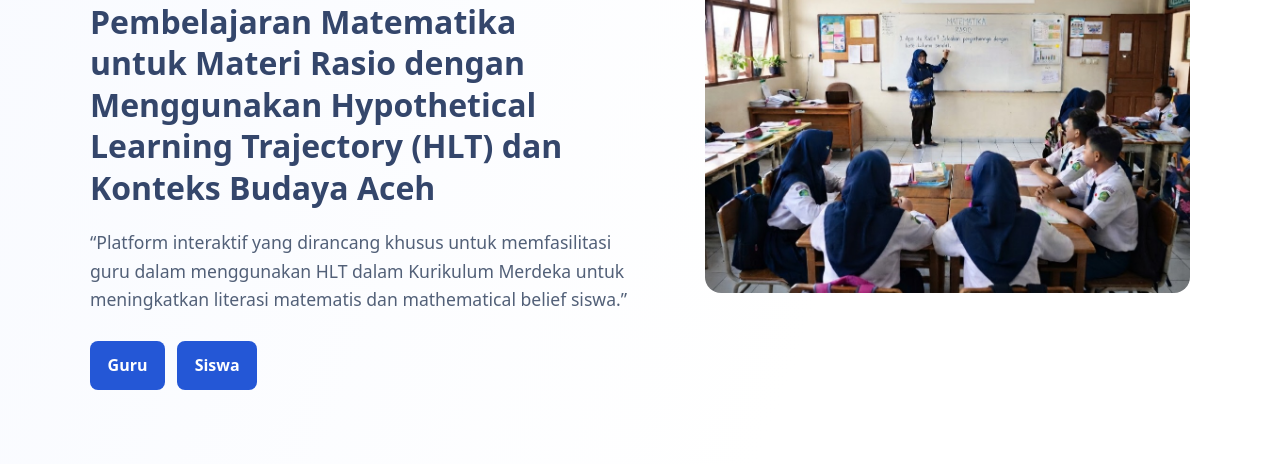
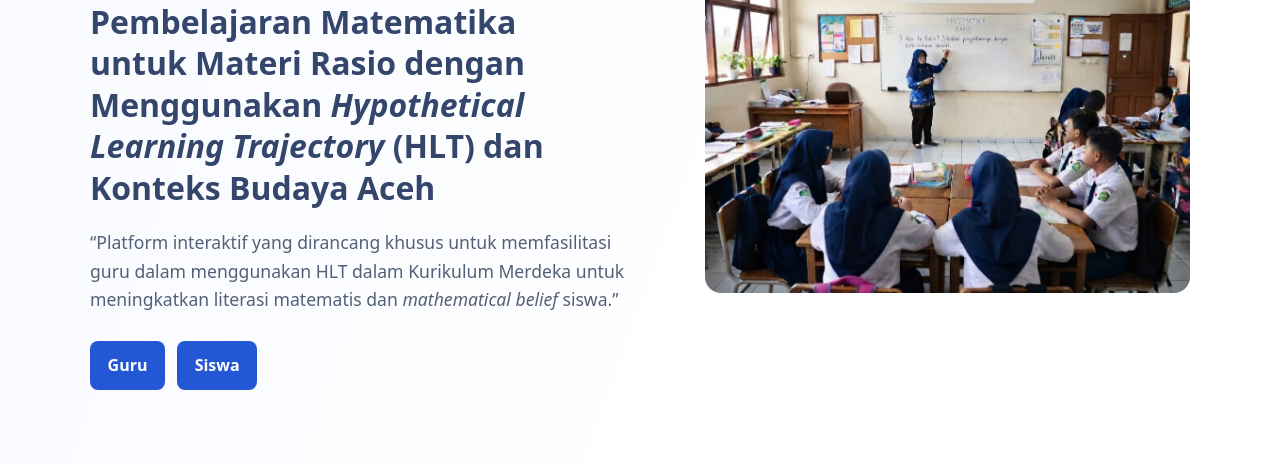
Before and after one commit to harisusa/ruangliterasi, a plain HTML site: page index.html in a window 1280 px wide. Shown: the part 336-800 px from the top of the page. Drawn offline with Linux system fonts and the light colour scheme.

Commit message:
Frasa Hypothetical Learning Trajectory dan mathematical belief telah dibuat dalam bentuk italic pada index.html

```diff
--- a/index.html
+++ b/index.html
@@ -56,13 +56,13 @@
           <div class="hero-copy">
             <h1 id="hero-title">RUANG LITERASI</h1>
             <h2 class="hero-subtitle">
-              Pembelajaran Matematika untuk Materi Rasio dengan Menggunakan Hypothetical
-              Learning Trajectory (HLT) dan Konteks Budaya Aceh
+              Pembelajaran Matematika untuk Materi Rasio dengan Menggunakan <em>Hypothetical
+              Learning Trajectory</em> (HLT) dan Konteks Budaya Aceh
             </h2>
             <p class="hero-description">
               “Platform interaktif yang dirancang khusus untuk memfasilitasi
               guru dalam menggunakan HLT dalam Kurikulum Merdeka untuk
-              meningkatkan literasi matematis dan mathematical belief siswa.”
+              meningkatkan literasi matematis dan <em>mathematical belief</em> siswa.”
             </p>
             <div class="hero-actions">
               <a class="button" href="home-guru.html" target="_blank" rel="noopener">Guru</a>
```
